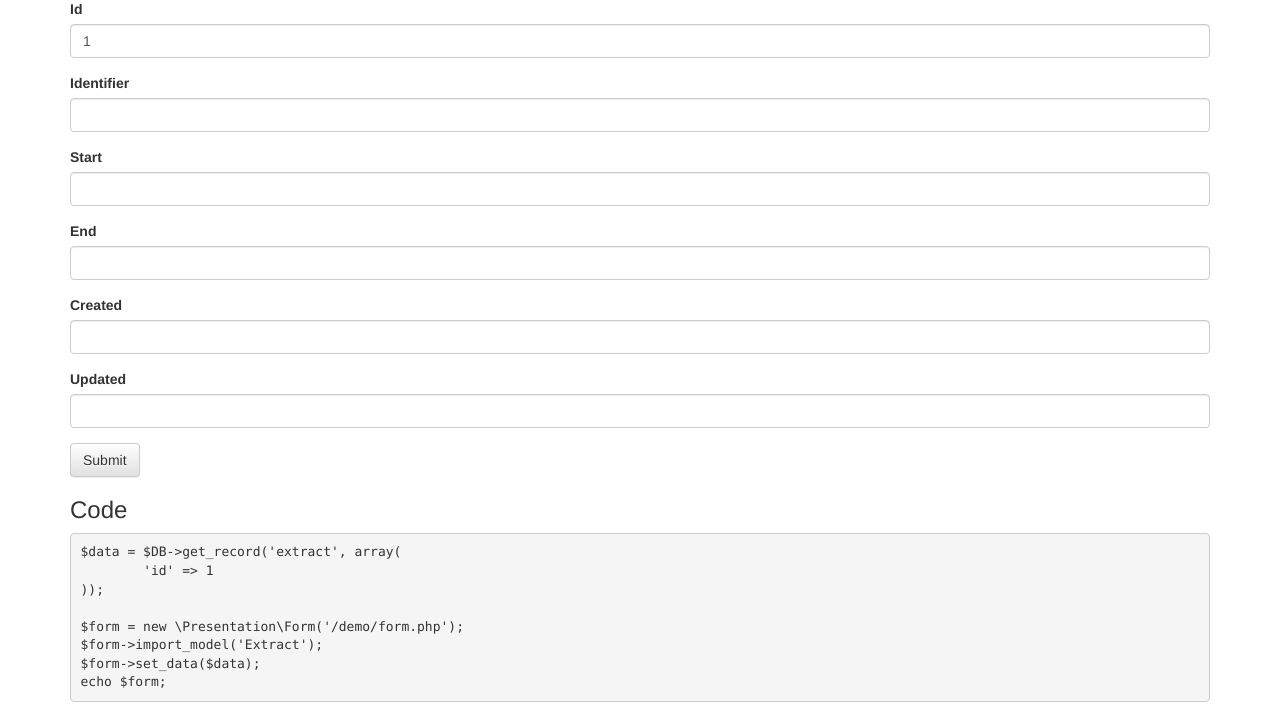
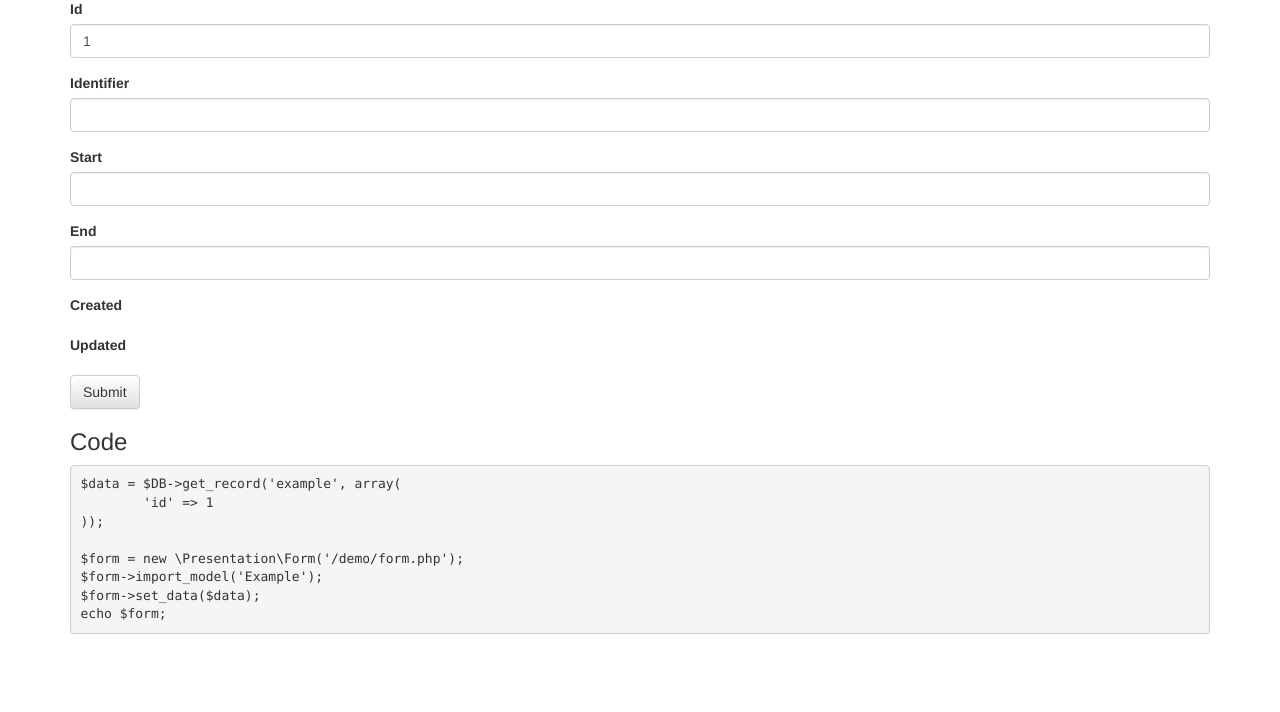
Before and after one commit to unikent/collections, a PHP site: page /demo/form.php in a window 1280 px wide. Shown: the part 121-833 px from the top of the page. After the commit the page ends 755 px from the top, so only its background shows below. Run offline with PHP 8.4, Linux system fonts and the light colour scheme; tables that the repository leaves empty or names only in its code hold one stand-in row (values such as "Sample post").

Commit message:
Rename Extract -> Example

```diff
--- a/classes/Models/Extract.php
+++ b/classes/Models/Example.php
@@ -7,19 +7,19 @@
 
 namespace Models;
 
-class Extract extends \DML\Model
+class Example extends \DML\Model
 {
 	/**
 	 * Constructor.
 	 */
 	public function __construct() {
-		parent::__construct('extract');
+		parent::__construct('example');
 
-		$this->add_field('id', 			\Data\Model::TYPE_INT, 			11);
+		$this->add_field('id', 			\Data\Model::TYPE_INT, 			11,		false, true);
 		$this->add_field('identifier', 	\Data\Model::TYPE_STRING, 		255);
 		$this->add_field('start', 		\Data\Model::TYPE_INT, 			3);
 		$this->add_field('end', 		\Data\Model::TYPE_INT, 			3);
-		$this->add_field('created', 	\Data\Model::TYPE_TIMESTAMP, 	19);
-		$this->add_field('updated', 	\Data\Model::TYPE_TIMESTAMP, 	19);
+		$this->add_field('created', 	\Data\Model::TYPE_TIMESTAMP, 	19,		true, true);
+		$this->add_field('updated', 	\Data\Model::TYPE_TIMESTAMP, 	19,		true, true);
 	}
 }
--- a/demo/form.php
+++ b/demo/form.php
@@ -13,24 +13,24 @@ $PAGE->set_title("Rapid Protoyping Framework Demo - Forms");
 echo $OUTPUT->header();
 echo $OUTPUT->heading("Forms");
 
-$data = $DB->get_record('extract', array(
+$data = $DB->get_record('example', array(
 	'id' => 1
 ));
 
 $form = new \Presentation\Form('/demo/form.php');
-$form->import_model('Extract');
+$form->import_model('Example');
 $form->set_data($data);
 echo $form;
 ?>
 
 <h3>Code</h3>
 <pre>
-$data = $DB->get_record('extract', array(
+$data = $DB->get_record('example', array(
 	'id' => 1
 ));
 
 $form = new \Presentation\Form('/demo/form.php');
-$form->import_model('Extract');
+$form->import_model('Example');
 $form->set_data($data);
 echo $form;
 </pre>
--- a/demo/table.php
+++ b/demo/table.php
@@ -13,7 +13,7 @@ $PAGE->set_title("Rapid Protoyping Framework Demo - Tables");
 echo $OUTPUT->header();
 echo $OUTPUT->heading("Tables");
 
-$data = $DB->get_records('extract');
+$data = $DB->get_records('example');
 $table = new \Presentation\Table();
 $table->set_data($data);
 echo $table;
@@ -21,7 +21,7 @@ echo $table;
 
 <h3>Code</h3>
 <pre>
-$data = $DB->get_records('extract');
+$data = $DB->get_records('example');
 $table = new \Presentation\Table();
 $table->set_data($data);
 echo $table;
```
